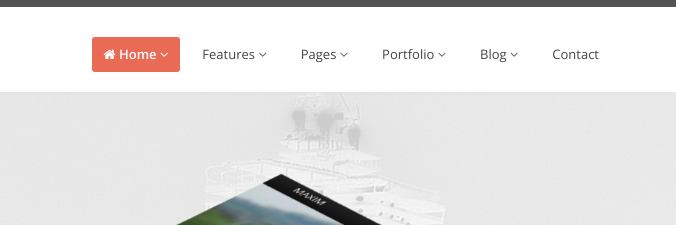
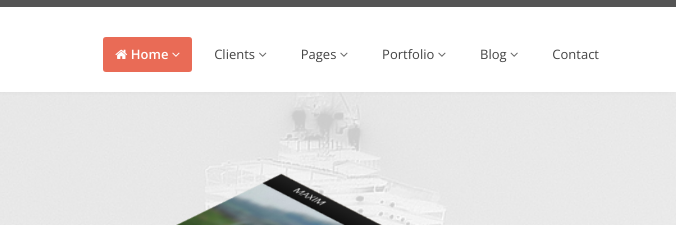
Before and after one commit to aluzaja178/Eterna, a plain HTML site: page index.html in a window 1280 px wide. Shown: the part 45-270 px from the top of the page, 604-1280 px from the left. Drawn offline with nearby package versions, Linux system fonts and the light colour scheme.

Commit message:
initial commit

```diff
--- a/index.html
+++ b/index.html
@@ -87,7 +87,7 @@
                       </ul>
                     </li>
                     <li class="dropdown">
-                      <a href="#">Features <i class="icon-angle-down"></i></a>
+                      <a href="#">Clients <i class="icon-angle-down"></i></a>
                       <ul class="dropdown-menu">
                         <li><a href="typography.html">Typography</a></li>
                         <li><a href="components.html">Components</a></li>
```
